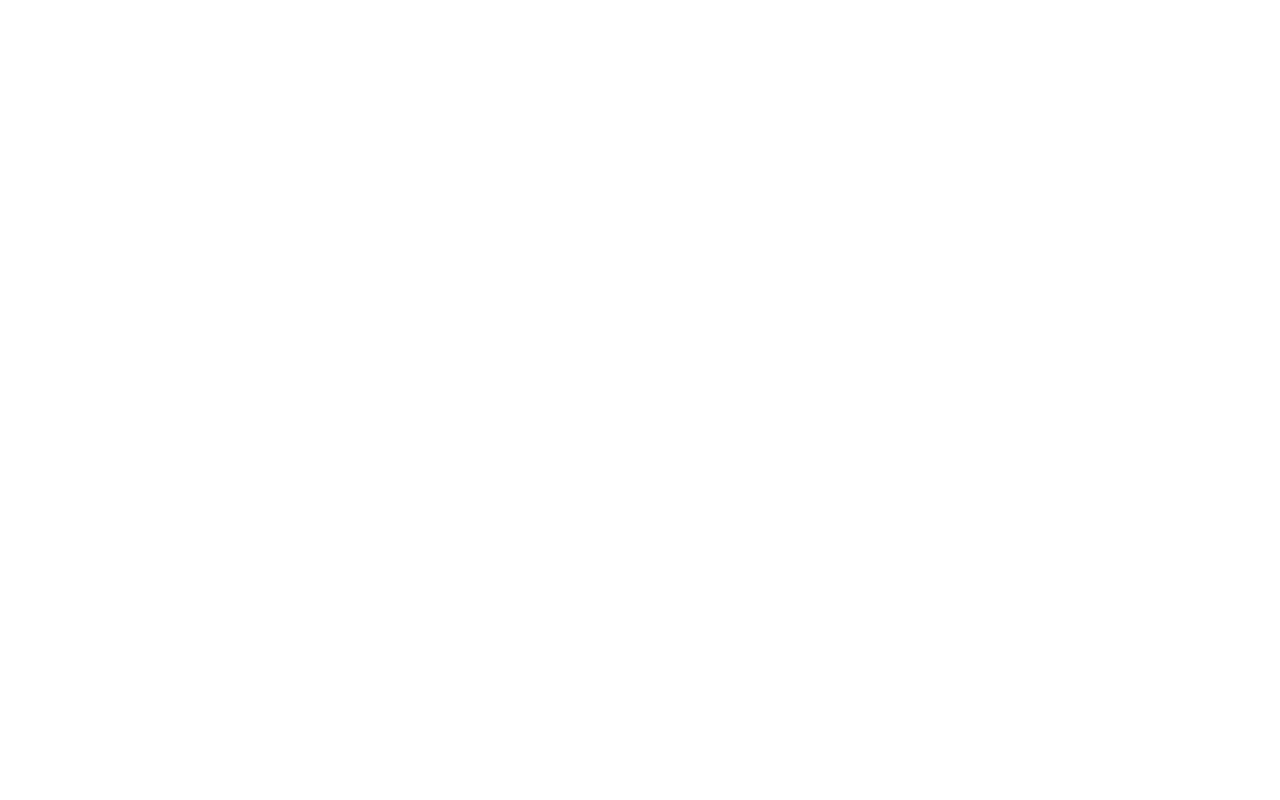
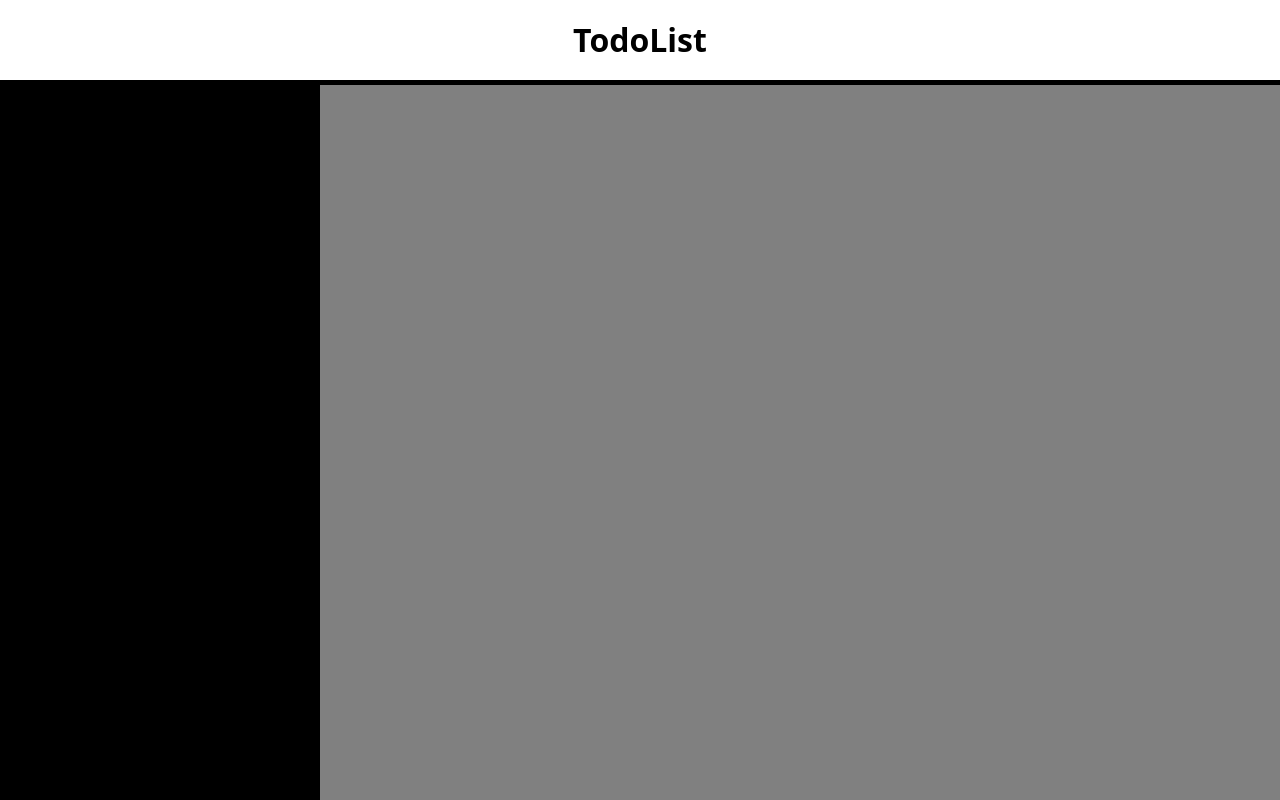
Before and after one commit to ArqamWaheed/todolist, a website built with webpack: page src/index.html in a window 1280 px wide. Built offline with nearby package versions, Linux system fonts and the light colour scheme.

Commit message:
Setup the html design and little css

```diff
--- a/src/index.html
+++ b/src/index.html
@@ -3,9 +3,20 @@
 <head>
     <meta charset="UTF-8">
     <meta name="viewport" content="width=device-width, initial-scale=1.0">
-    <title>Document</title>
+    <title>Todo List</title>
 </head>
 <body>
+    <header>
+        <h1>TodoList</h1>
+    </header>
 
+    <div class="main">
+        <div class="sidebar">
+
+        </div>
+        <div class="display">
+
+        </div>
+    </div>
 </body>
 </html>
--- a/src/styles.css
+++ b/src/styles.css
@@ -11,6 +11,7 @@ body {
   line-height: 1.25;
   -webkit-font-smoothing: antialiased;
   font-family: 'Fredoka', system-ui, "Segoe UI", Roboto, Helvetica, Arial, sans-serif, "Apple Color Emoji", "Segoe UI Emoji", "Segoe UI Symbol";
+  min-height: 100vh;
 }
 
 img, picture, video, canvas, svg {
@@ -29,3 +30,35 @@ p, h1, h2, h3, h4, h5, h6 {
 #root, #__next {
   isolation: isolate;
 }
+
+html, body {
+  height: 100%;
+}
+
+body {
+  display: flex;
+  flex-direction: column;
+}
+
+header {
+  display: flex;
+  justify-content: center;
+  margin: 2.5vh 0 0 0;
+  padding-bottom: 2.5vh;
+  border-bottom: 5px solid black;
+}
+
+.main {
+  display: flex;
+  flex: 1;
+}
+
+.sidebar {
+  background-color: black;
+  width: 25vw;
+}
+
+.display {
+  background: grey;
+  width: 75vw;
+}
```
